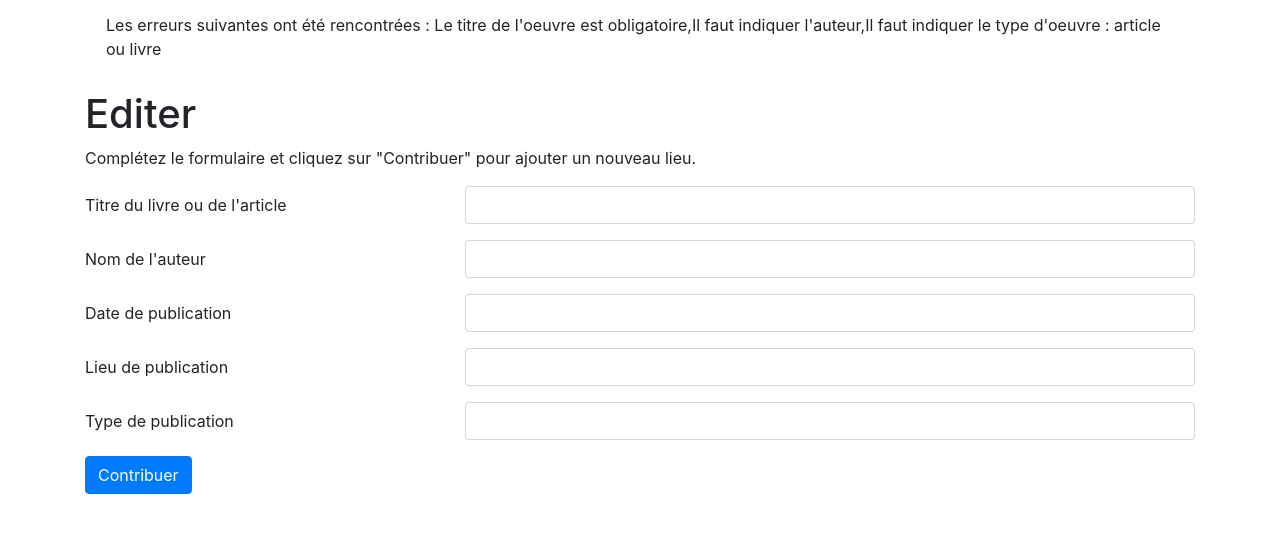
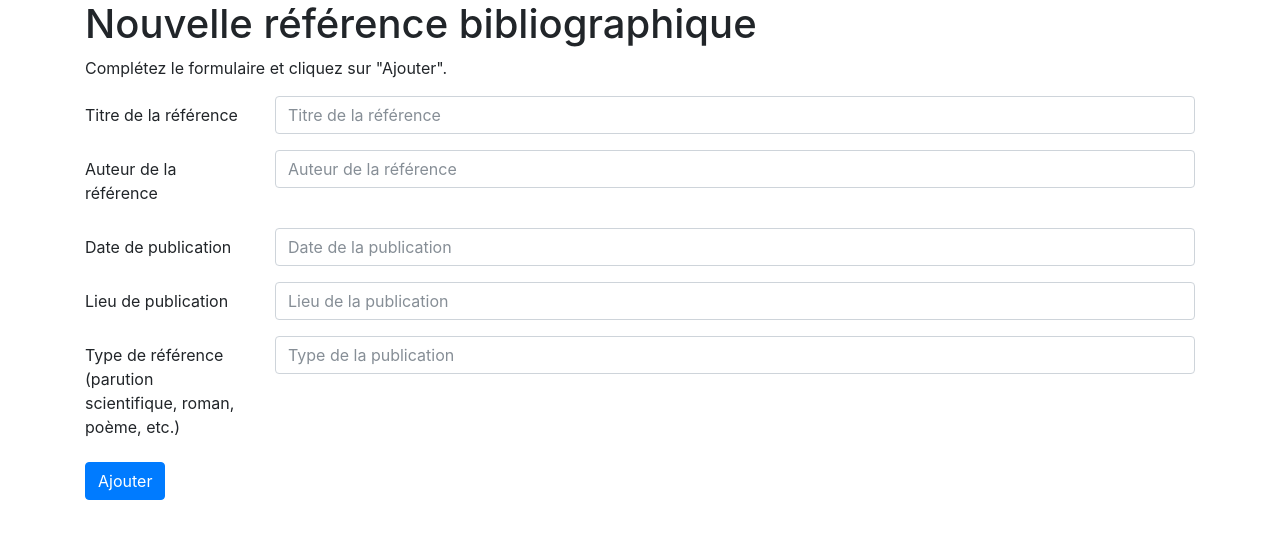
Before and after one commit to ajaniak/Boatlas, a Flask app: page /creer_biblio in a window 1280 px wide. Shown: the part 56-595 px from the top of the page. Run offline with Flask 2, Linux system fonts and the light colour scheme; a user stored in the database is signed in; data comes from the database, SQL or seed files in the repository; some libraries are stand-ins or nearby versions.

Commit message:
Modification de la route pour la biblio (fonctionne pour l'ajout mais pas pour la modification), modification template creer_biblio, modif_biblio qui ne fonctionne pas lors de la définition de la route, renvoyant biblio_id=biblio.biblio_id comme indéfini

```diff
--- a/gazetteer/routes/generic.py
+++ b/gazetteer/routes/generic.py
@@ -134,16 +134,17 @@ def deconnexion():
     return redirect("/")
 
 @app.route("/depot", methods=["POST", "GET"])
+@login_required
 def depot():
     if request.method == "POST":
-        statut, donnees = Place.creer_lieu(
-            lieu=request.form.get("lieu", None),
-            lat=request.form.get("lat", None),
-            longt=request.form.get("longt", None),
-            desc=request.form.get("desc", None),
+        status, donnees = Place.creer_lieu(
+            nom=request.form.get("nom", None),
+            latitude=request.form.get("lat", None),
+            longitude=request.form.get("longt", None),
+            description=request.form.get("desc", None),
             typep=request.form.get("typep", None)
         )
-        if statut is True:
+        if status is True:
             flash("Enregistrement effectué. Vous avez ajouté un nouveau lieu", "success")
             return redirect("/")
         else:
@@ -161,7 +162,7 @@ def modif_lieu(place_id):
         latitude=request.args.get("latitude", None),
         longitude=request.args.get("longitude", None),
         description=request.args.get("description", None),
-        type=request.args.get("type", None),
+        typep=request.args.get("typep", None),
     )
 
     if status is True :
@@ -174,27 +175,25 @@ def modif_lieu(place_id):
         unique_lieu = Place.query.get(place_id)
         return render_template("pages/modif_lieu.html", lieu=unique_lieu)
 
-@app.route("/creer_biblio")
-@login_required
+@app.route("/creer_biblio", methods=["POST", "GET"])
 def creer_biblio():
-    status, donnees = Biblio.creer_biblio(
-    titre=request.args.get("titre", None),
-    auteur=request.args.get("auteur", None),
-    date=request.args.get("date", None),
-    lieu=request.args.get("lieu", None),
-    type=request.args.get("type", None),
-    )
+    if request.method == "POST":
+        statut, donnees = Biblio.creer_biblio(
+            titre=request.form.get("titre", None),
+            auteur=request.form.get("auteur", None),
+            date=request.form.get("date", None),
+            lieu=request.form.get("lieu", None),
+            typep=request.form.get("typep", None)
+        )
+        if statut is True:
+            flash("Enregistrement effectué. Vous avez ajouté une nouvelle référence bibliographique", "success")
+            return redirect("/")
+        else:
+            flash("Les erreurs suivantes ont été rencontrées : " + ",".join(donnees), "error")
+            return render_template("pages/creer_biblio.html")
+    else:
+        return render_template("pages/creer_biblio.html")
 
-    if status is True :
-        flash("Merci pour votre contribution !", "success")
-
-
-        return redirect("/") #vers la référence bibliographique qu'il vient de créer.
-
-    else:
-        flash("Les erreurs suivantes ont été rencontrées : " + ",".join(donnees), "error")
-
-        return render_template("pages/creer_biblio.html")
 
 @app.route("/modif_biblio/<int:biblio_id>")
 @login_required
@@ -205,7 +204,7 @@ def modif_biblio(biblio_id):
         auteur=request.args.get("auteur", None),
         date=request.args.get("date", None),
         lieu=request.args.get("lieu", None),
-        type=request.args.get("type", None),
+        typep=request.args.get("typep", None),
     )
 
     if status is True :
@@ -215,7 +214,7 @@ def modif_biblio(biblio_id):
 
     else:
         flash("Les erreurs suivantes ont été rencontrées : " + ",".join(donnees), "error")
-        unique_biblio = Biblio.query.get(biblio_id)
+        unique_biblio = Place.query.get(biblio_id)
         return render_template("pages/modif_biblio.html", lieu=unique_biblio)
 
 
--- a/gazetteer/templates/pages/biblio.html
+++ b/gazetteer/templates/pages/biblio.html
@@ -20,7 +20,6 @@
 
     <p><a href="{{url_for('accueil')}}">Retour à l'accueil</a></p>
     {% if current_user.is_authenticated %}
-
     <!-- Je renvoie vers ma route qui renvoie vers un formulaire où biblio_id = la liste définie d'après ma classe -->
     <p><a class="nav-link" href="{{url_for('modif_biblio', biblio_id=biblio.biblio_id)}}">Editer la bibliographie</a></p>
 {%endif %}
--- a/gazetteer/templates/pages/creer_biblio.html
+++ b/gazetteer/templates/pages/creer_biblio.html
@@ -1,47 +1,44 @@
 {% extends "conteneur.html" %}
 
-{% block titre %}| Contribuer{%endblock%}
+{% block titre %}| Inscription{%endblock%}
 
 {% block corps %}
 
-<h1>Editer</h1>
-<p>Complétez le formulaire et cliquez sur "Contribuer" pour ajouter un nouveau lieu.</p>
-<form class="form" method="GET" action="{{url_for('creer_biblio', biblio_id=biblio_id)}}">
-  <!-- mettre en post -->
-     <div class="form-group row">
-    <label for="titre" class="col-sm-4 col-form-label">Titre du livre ou de l'article</label>
-    <div class="col-sm-8">
-      <input type="text" class="form-control" id="titre" name="titre" value="{{biblio_titre}}">
-    </div>
-</div>
+<h1>Nouvelle référence bibliographique</h1>
+<p>Complétez le formulaire et cliquez sur "Ajouter".</p>
+<form class="form" method="POST" action="{{url_for("creer_biblio")}}">
   <div class="form-group row">
-    <label for="auteur" class="col-sm-4 col-form-label">Nom de l'auteur</label>
-    <div class="col-sm-8">
-      <input type="text" class="form-control" id="auteur" name="auteur" value="{{biblio_auteur}}" >
+    <label for="place-name" class="col-sm-2 col-form-label">Titre de la référence</label>
+    <div class="col-sm-10">
+      <input type="text" class="form-control" id="place-name" name="titre" placeholder="Titre de la référence">
     </div>
   </div>
   <div class="form-group row">
-    <label for="date_publication" class="col-sm-4 col-form-label">Date de publication</label>
-    <div class="col-sm-8">
-      <input type="number" class="form-control" id="date" name="date" value="{{biblio_date}}">
+    <label for="place-lat" class="col-sm-2 col-form-label">Auteur de la référence</label>
+    <div class="col-sm-10">
+      <input type="text" class="form-control" id="place-lat" placeholder="Auteur de la référence" name="auteur">
     </div>
   </div>
   <div class="form-group row">
-    <label for="lieu_publication" class="col-sm-4 col-form-label">Lieu de publication</label>
-    <div class="col-sm-8">
-      <input  type="text" class="form-control" id="lieu" name="lieu" value="{{biblio_lieu}}">
+    <label for="place-longt" class="col-sm-2 col-form-label">Date de publication</label>
+    <div class="col-sm-10">
+      <input type="text" class="form-control" id="place-long" placeholder="Date de la publication" name="date">
     </div>
   </div>
-
   <div class="form-group row">
-    <label for="lieu_publication" class="col-sm-4 col-form-label">Type de publication</label>
-    <div class="col-sm-8">
-      <input  type="text" class="form-control" id="type" name="type" value="{{biblio_type}}">
+    <label for="place-desc" class="col-sm-2 col-form-label">Lieu de publication</label>
+    <div class="col-sm-10">
+      <input type="text" class="form-control" id="place-desc" placeholder="Lieu de la publication" name="lieu">
     </div>
   </div>
-
+  <div class="form-group row">
+    <label for="place-typep" class="col-sm-2 col-form-label">Type de référence (parution scientifique, roman, poème, etc.)</label>
+    <div class="col-sm-10">
+      <input type="text" class="form-control" id="place-type" placeholder="Type de la publication" name="typep">
+    </div>
+  </div>
   <div>
-    <button type="submit" class="btn btn-primary">Contribuer</button>
+    <button type="submit" class="btn btn-primary">Ajouter</button>
   </div>
 </form>
 {% endblock %}
--- a/gazetteer/templates/pages/depot.html
+++ b/gazetteer/templates/pages/depot.html
@@ -10,7 +10,7 @@
   <div class="form-group row">
     <label for="place-name" class="col-sm-2 col-form-label">Nom du lieu</label>
     <div class="col-sm-10">
-      <input type="text" class="form-control" id="place-name" name="lieu" placeholder="Nom du lieu crée">
+      <input type="text" class="form-control" id="place-name" name="nom" placeholder="Nom du lieu créé">
     </div>
   </div>
   <div class="form-group row">
--- a/gazetteer/templates/pages/modif_lieu.html
+++ b/gazetteer/templates/pages/modif_lieu.html
@@ -5,7 +5,7 @@
 {% block corps %}
 
 <h1>Editer</h1>
-<p>Complétez le formulaire et cliquez sur "Contribuer" pour ajouter un nouveau lieu.</p>
+<p>Complétez le formulaire et cliquez sur "Contribuer" pour modifier le lieu.</p>
 <form class="form" method="GET" action="{{url_for('modif_lieu', place_id=lieu.place_id)}}">
   <!-- mettre en post -->
      <div class="form-group row">
```
Also changed, not shown: gazetteer/modeles/donnees.py (+45 -23 lines), gazetteer/routes.py (deleted, +0 -120 lines), gazetteer/templates/pages/modif_biblio.html (+10 -10 lines), gazetteer/templates/pages/place.html (+4 -3 lines).
